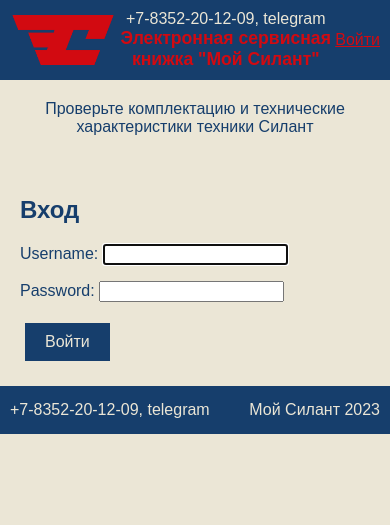
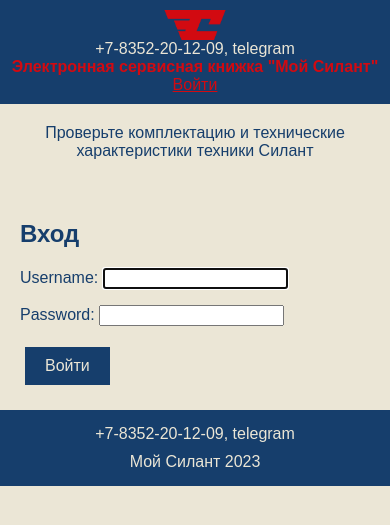
Before and after one commit to kumaradji/silant, a Django app: a page that uses inventory/templates/inventory/base.html in a window 390 px wide. Shown: the top 525 px of the page. Run offline with Django 5.2, Linux system fonts and the light colour scheme.

Commit message:
+++ БД

```diff
--- a/inventory/templates/inventory/base.html
+++ b/inventory/templates/inventory/base.html
@@ -6,6 +6,7 @@
     <title>{% block title %}Мой Силант{% endblock %}</title>
     {% load static %}
     <link rel="stylesheet" href="{% static 'css/styles.css' %}">
+    <link rel="icon" type="image/x-icon" href="{% static 'images/favicon.ico' %}">
     {% block extra_head %}{% endblock %}
 </head>
 <body>
@@ -30,6 +31,9 @@
     </header>
     <div class="info-header">
         <p>Проверьте комплектацию и технические характеристики техники Силант</p>
+        {% if user.is_authenticated %}
+            <p>Пользователь: {{ user.username }}</p>
+        {% endif %}
     </div>
     <main>
         {% block content %}{% endblock %}
--- a/silant/settings.py
+++ b/silant/settings.py
@@ -86,8 +86,7 @@
 USE_TZ = True
 
 STATIC_URL = '/static/'
-STATICFILES_DIRS = [
-    os.path.join(BASE_DIR, 'static'),
-]
+STATICFILES_DIRS = [os.path.join(BASE_DIR, 'static')]
+
 
 DEFAULT_AUTO_FIELD = 'django.db.models.BigAutoField'
--- a/silant/urls.py
+++ b/silant/urls.py
@@ -4,6 +4,8 @@
 from django.urls import path, include
 from django.contrib.auth.views import LogoutView
 from inventory import views
+from django.conf import settings
+from django.conf.urls.static import static
 
 urlpatterns = [
     path('admin/', admin.site.urls),
@@ -11,4 +13,4 @@
     path('accounts/login/', views.login_view, name='login'),
     path('accounts/', include('django.contrib.auth.urls')),
     path('logout/', LogoutView.as_view(next_page='welcome'), name='logout'),
-]
+] + static(settings.STATIC_URL, document_root=settings.STATIC_ROOT)
--- a/static/css/styles.css
+++ b/static/css/styles.css
@@ -34,11 +34,174 @@
     align-items: center;
 }
 
+/* Основные стили */
+body {
+    font-family: 'PT Astra Sans', sans-serif;
+    margin: 0;
+    padding: 0;
+    background-color: #EBE6D6;
+    color: #163E6C;
+}
+
+header, footer {
+    background-color: #163E6C;
+    color: #EBE6D6;
+    padding: 10px;
+    display: flex;
+    justify-content: space-between;
+    align-items: center;
+    flex-wrap: wrap;
+}
+
+.header-left, .footer-left {
+    display: flex;
+    align-items: center;
+}
+
+.header-left img {
+    height: 50px;
+}
+
+.header-center {
+    text-align: center;
+    flex: 1;
+    min-width: 200px;
+}
+
+.header-right, .footer-right {
+    display: flex;
+    align-items: center;
+}
+
 .header-title {
     margin: 0;
     font-size: 1.1em;
     color: #D20A11;
 }
+
+.button.login-button {
+    color: #D20A11;
+}
+
+main {
+    padding: 20px;
+    flex: 1;
+}
+
+table {
+    width: 100%;
+    border-collapse: collapse;
+    margin-top: 20px;
+}
+
+table th, table td {
+    border: 1px solid #163E6C;
+    padding: 8px;
+    text-align: left;
+}
+
+table th {
+    background-color: #163E6C;
+    color: #EBE6D6;
+}
+
+button {
+    background-color: #163E6C;
+    color: #EBE6D6;
+    border: none;
+    padding: 10px 20px;
+    cursor: pointer;
+    font-size: 16px;
+    margin: 5px;
+}
+
+button:hover {
+    background-color: #D20A11;
+}
+
+.tab-content {
+    display: none;
+}
+
+.tab-content.active {
+    display: block;
+}
+
+.footer-container {
+    display: flex;
+    justify-content: space-between;
+    padding: 10px;
+}
+
+.info-header {
+    text-align: center;
+    margin: 20px 0;
+}
+
+@media (max-width: 1440px) {
+    .header-left img {
+        height: 40px;
+    }
+
+    .header-title {
+        font-size: 1.3em;
+    }
+
+    button {
+        font-size: 14px;
+        padding: 8px 16px;
+    }
+
+    table th, table td {
+        padding: 6px;
+    }
+}
+
+@media (max-width: 768px) {
+    header, footer {
+        flex-direction: column;
+        text-align: center;
+    }
+
+    .header-left, .footer-left, .header-right, .footer-right {
+        justify-content: center;
+    }
+
+    .header-title {
+        font-size: 1.2em;
+    }
+
+    button {
+        font-size: 12px;
+        padding: 6px 12px;
+    }
+
+    table th, table td {
+        font-size: 12px;
+        padding: 4px;
+    }
+}
+
+@media (max-width: 480px) {
+    .header-left img {
+        height: 30px;
+    }
+
+    .header-title {
+        font-size: 1em;
+    }
+
+    button {
+        font-size: 10px;
+        padding: 4px 8px;
+    }
+
+    table th, table td {
+        font-size: 10px;
+        padding: 2px;
+    }
+}
+
 
 .button.login-button {
     color: #D20A11;
```
Also changed, not shown: db.sqlite3.
